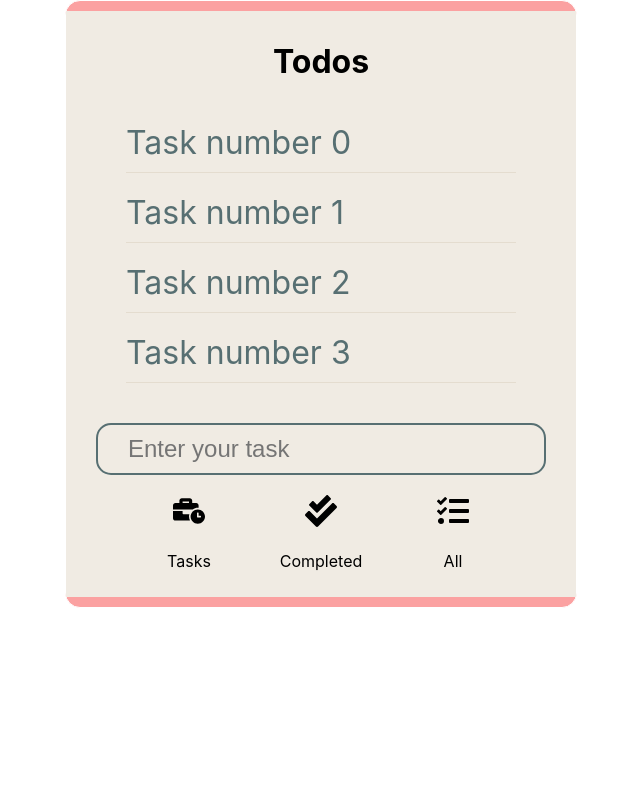
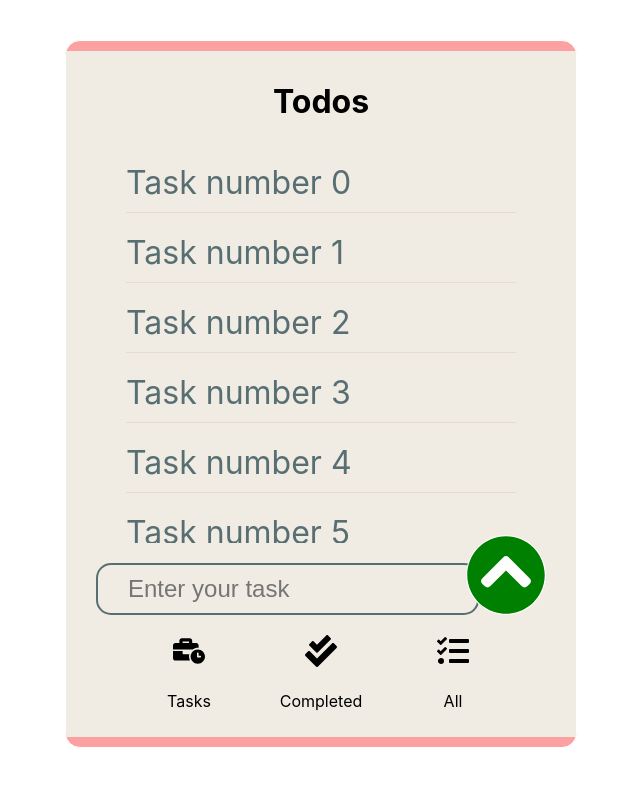
Before and after one commit to cmtan-tma/fe-todo-react-basic, a React (Create React App) app: page / in a window 1280 px wide. Shown: the top 786 px of the page, without its empty margins (319-959 px from the left). Built offline with nearby package versions, Linux system fonts and the light colour scheme.

Commit message:
Update UI

```diff
--- a/src/App.css
+++ b/src/App.css
@@ -18,7 +18,7 @@ html {
 
 .App {
   width: 40%;
-  margin:0 auto;
+  margin:5vh auto;
   padding: var(--padding-tb) 0;
   background: var(--color-pink);
   border: 1px solid white;
@@ -37,7 +37,7 @@ html {
 .task-list {
   /* background: yellow; */
   padding: var(--padding);
-  height: 300px;
+  height: 50vh;
   overflow-x: hidden;
   overflow-y: auto;
   text-align:justify;
@@ -55,11 +55,23 @@ html {
 }
 
 .input-bar {
-  margin: var(--margin)
+  margin: var(--margin);
+  position: relative
 }
+
+.input-bar .enter-icon {
+  position: absolute;
+  right: 0;
+  bottom: 0;
+  font-size: 5rem;
+  color: green;
+  background: white;
+  border-radius: 50%;
+}
+
 .input-bar input {
   padding: var(--padding);
-  width: 100%;
+  width: 85%;
   font-size: 1.5rem;
   background: var(--color-body);
   border-radius: 15px;
@@ -70,7 +82,7 @@ html {
 .input-bar input:focus {
   outline: none !important;
   /* box-shadow: 0 0 10px #719ECE; */
-  border: 2px solid var(--color-pink);
+  border: 2px solid green;
 }
 
 .button-control {
--- a/src/App.js
+++ b/src/App.js
@@ -1,8 +1,8 @@
-import {FaTasks, FaCheckDouble, FaBusinessTime} from 'react-icons/fa'
+import {FaTasks, FaCheckDouble, FaBusinessTime, FaChevronCircleUp} from 'react-icons/fa'
 import './App.css';
 
 const App = () => {
-  const list = [1,2,3,4,5,6,7,8,9]
+  const list = [1,2,3,4,5,6,7,8,9,10,11,12]
   const list2 = [5];
   const createTasks = (list) => {
 
@@ -39,8 +39,8 @@ const App = () => {
               <input
                 type="text"
                 placeholder='Enter your task'
-
                 />
+                <FaChevronCircleUp className='enter-icon'/>
           </div>
           <div className="button-control">
               <div>
```
Also changed, not shown: 1 other file (tests, documents, lock files or other folders).
